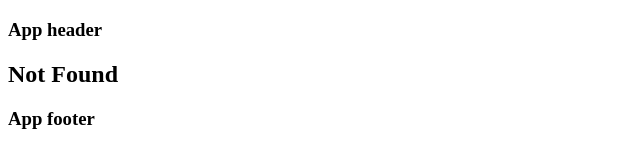
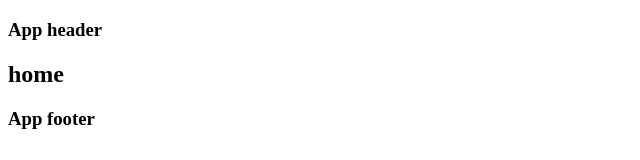
Before and after one commit to dxiuxiu/react-senior, a React app in the folder code/: page /#/ in a window 1280 px wide. Before the commit this address had no page. Shown: the top 160 px of the page, without its empty margins (0-640 px from the left). Built offline with nearby package versions, Linux system fonts and the light colour scheme.

Commit message:
style(router): 代码整理

```diff
--- a/code/src/router/index.jsx
+++ b/code/src/router/index.jsx
@@ -21,19 +21,6 @@ export default () => {
     return (
         // history = {this.props.history}
         <Router >
-            {/* <Route path = '/' render={() => <App/>} > */}
-            {/* <Route path = '/' component = {App} >
-            </Route> */}
-
-
-            {/* <Route path = '/' render = {() => {
-                return (
-                    <App>
-                        content
-                    </App>
-                )
-            }}/> */}
-
             <Route path='/' render={() => {
                 return (
                     <App>
@@ -46,8 +33,10 @@ export default () => {
                                 <Route exact path="/detail" component={Detail} />
                                 <Route exact path="/search" component={Search} />
                                 <Route exact path="/user" component={User} />
+                                {/* http://localhost:8080/ 出现 NotMatch */}
+                                <Route exact path="/" component={Home} />
                                 <Route component={NotFound} />
-                                <Route to='*' component={NotFound} />
+                                {/* <Route to='*' component={NotFound} /> */}
                                 {/* <Redirect to={`/`} /> */}
                             </Switch>
                         </Suspense>
@@ -55,22 +44,6 @@ export default () => {
                 )
             }} >
             </Route>
-
-
-            {/* <Route exact path='/' component={App} >
-                <Suspense fallback={(<div>loading...</div>)}>
-                    <Switch>
-                        <Route path="/home" component={Home} />
-                        <Route path="/city" component={City} />
-                        <Route path="/detail" component={Detail} />
-                        <Route path="/search" component={Search} />
-                        <Route path="/user" component={User} />
-                        <Redirect to='*' component={NotFound} />
-                    </Switch>
-                </Suspense>
-            </Route> */}
-
-
         </Router>
     )
 }
```
Also changed, not shown: 1 other file (tests, documents, lock files or other folders).
